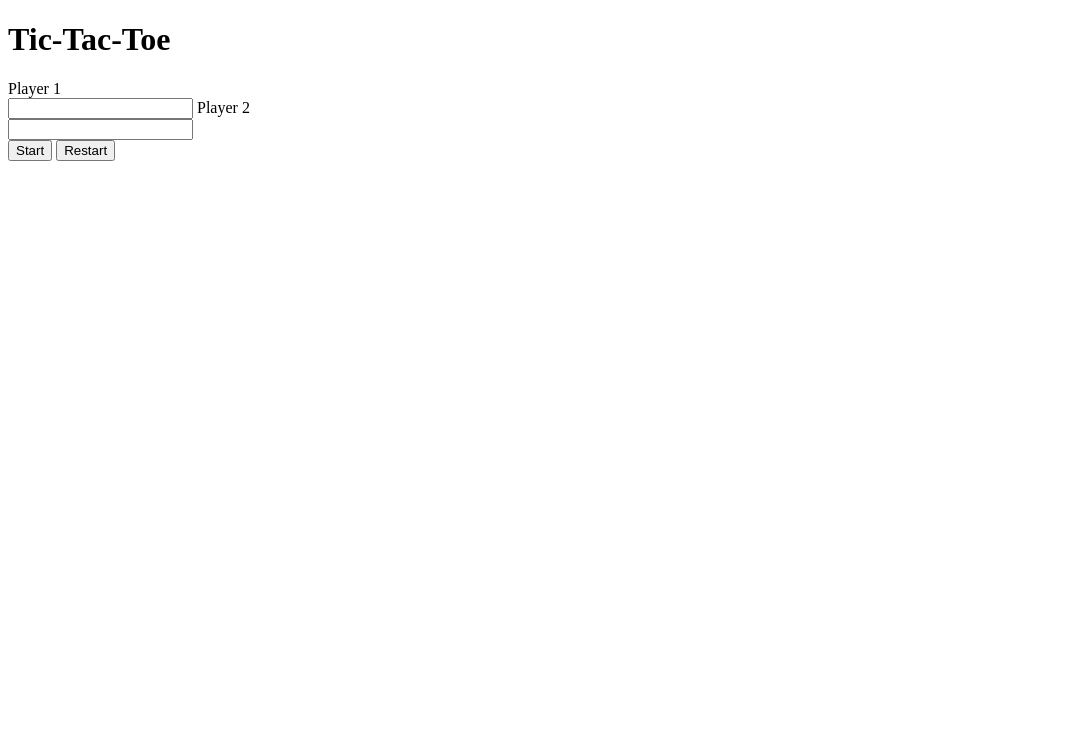
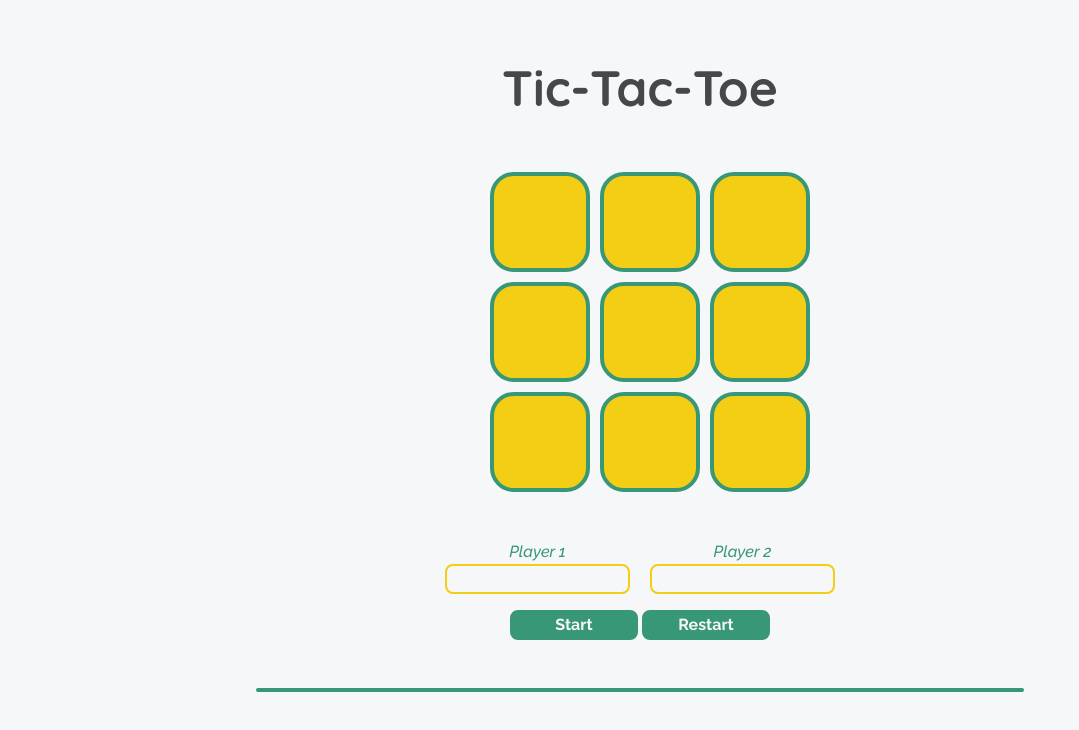
Before and after one commit to Rooneyish/odin-tic-tac-toe, a plain HTML site: page index.html in a window 1280 px wide. Shown: the whole page, without its empty margins (0-1079 px from the left). Drawn offline with Linux system fonts and the light colour scheme.

Commit message:
2nd commit, finished css, next up js

```diff
--- a/index.html
+++ b/index.html
@@ -1,32 +1,33 @@
 <!DOCTYPE html>
 <html lang="en">
   <head>
-    <meta charset="UTF-8">
-    <meta name="viewport" content="width=device-width, initial-scale=1.0">
+    <meta charset="UTF-8" />
+    <meta name="viewport" content="width=device-width, initial-scale=1.0" />
     <title>Odin-Tic-Tac-Toe</title>
-    <link rel="stylesheet" href="style.css">
+    <link rel="stylesheet" href="style.css" />
   </head>
   <body>
+    <div class="main">
       <h1>Tic-Tac-Toe</h1>
-    <div id="gameboard">
-    </div>
+      <div id="gameboard"></div>
       <form action="" id="players">
         <div class="players-input">
           <label for="player1">
-                Player 1 <br>
-                <input type="text" name="player1" id="player1">
+            Player 1 <br />
+            <input type="text" name="player1" id="player1" />
           </label>
           <label for="player2">
-                Player 2 <br>
-                <input type="text" name="player2" id="player2">
+            Player 2 <br />
+            <input type="text" name="player2" id="player2" />
           </label>
         </div>
-        <div>
+        <div class="buttons">
           <button type="submit">Start</button>
           <button>Restart</button>
         </div>
       </form>
       <div class="message"></div>
+    </div>
     <script src="./script.js"></script>
   </body>
 </html>
--- a/style.css
+++ b/style.css
@@ -0,0 +1,164 @@
+@import url("https://fonts.googleapis.com/css2?family=Questrial&family=Quicksand:wght@300..700&family=Raleway:ital,wght@0,100..900;1,100..900&display=swap");
+
+*,
+*::before,
+*::after {
+  box-sizing: border-box;
+}
+
+* {
+  margin: 0;
+}
+
+body {
+  line-height: 1.5;
+  -webkit-font-smoothing: antialiased;
+  height: 100%;
+  width: 100%;
+}
+
+img,
+picture,
+video,
+canvas,
+svg {
+  display: block;
+  max-width: 100%;
+}
+
+input,
+button,
+textarea,
+select {
+  font: inherit;
+}
+
+p,
+h1,
+h2,
+h3,
+h4,
+h5,
+h6 {
+  overflow-wrap: break-word;
+}
+
+#root,
+#__next {
+  isolation: isolate;
+}
+
+:root {
+  --primary-color: #f5f7f8;
+  --text-color: #45474b;
+  --secondary-color: #f4ce14;
+  --tertiary-color: #379777;
+  --primary-font: "Quicksand", sans-serif;
+  --secondary-font: "Raleway", sans-serif;
+  --tertiary-font: "Questrial", sans-serif;
+}
+
+body {
+  background-color: var(--primary-color);
+}
+
+.main{
+    display: flex;
+    flex-direction: column;
+    gap: 3em;
+}
+
+#players {
+  display: flex;
+  flex-direction: column;
+  align-items: center;
+}
+
+h1 {
+margin-top: 1em;
+  text-align: center;
+  color: var(--text-color);
+  font-family: var(--primary-font);
+  font-size: 3.1em;
+}
+
+.players-input {
+  display: flex;
+  justify-content: space-evenly;
+  align-items: center;
+  text-align: left;
+  gap: 20px;
+}
+
+.buttons > button {
+  width: 8em;
+}
+
+#gameboard {
+  display: grid;
+  grid-template-columns: 1fr 1fr 1fr;
+  width: 300px;
+  align-items: center;
+  margin: auto;
+  gap: 10px;
+}
+
+#gameboard > div {
+  height: 100px;
+  width: 100px;
+  border-radius: 24px;
+  background-color: var(--secondary-color);
+  border: 4px solid var(--tertiary-color);
+  font-family: var(--secondary-font);
+  color: var(--text-color);
+  cursor: pointer;
+}
+
+label {
+  font-family: var(--secondary-font);
+  font-weight: 500;
+  font-style: italic;
+  color: #379777;
+  text-align: center;
+}
+
+input {
+  background-color: transparent;
+  border: 2px solid var(--secondary-color);
+  outline: none;
+  border-radius: 8px;
+  transition: 0.3s;
+  color: var(--tertiary-color);
+}
+
+input:focus {
+  border: 2px solid var(--tertiary-color);
+  transition: 0.3s;
+}
+
+.buttons > button {
+    margin-top: 1em;
+  background-color: var(--tertiary-color);
+  border: 2px solid var(--tertiary-color);
+  border-radius: 8px;
+  color: var(--primary-color);
+  font-family: var(--secondary-font);
+  font-weight: 700;
+  transition: 0.3s;
+  cursor: pointer;
+}
+
+.buttons > button:hover {
+  transition: 0.3s;
+  background-color: var(--secondary-color);
+  color: var(--tertiary-color);
+}
+
+.message{
+    border-bottom: 4px solid var(--tertiary-color);
+    width: 60%;
+    align-self: center;
+    font-family: var(--secondary-font);
+    color: var(--text-color);
+    border-radius: 50px;
+}
```
Lines whose indentation alone changed are shown as unchanged.
